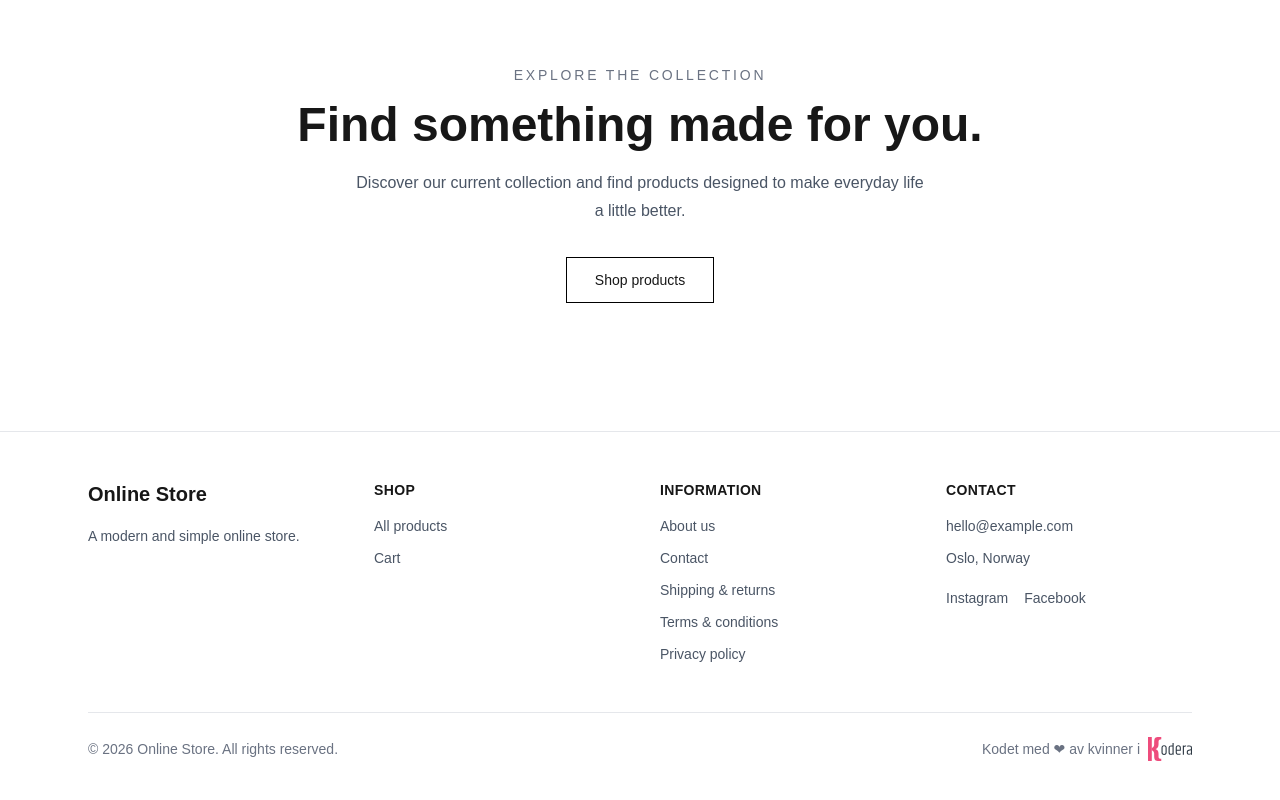
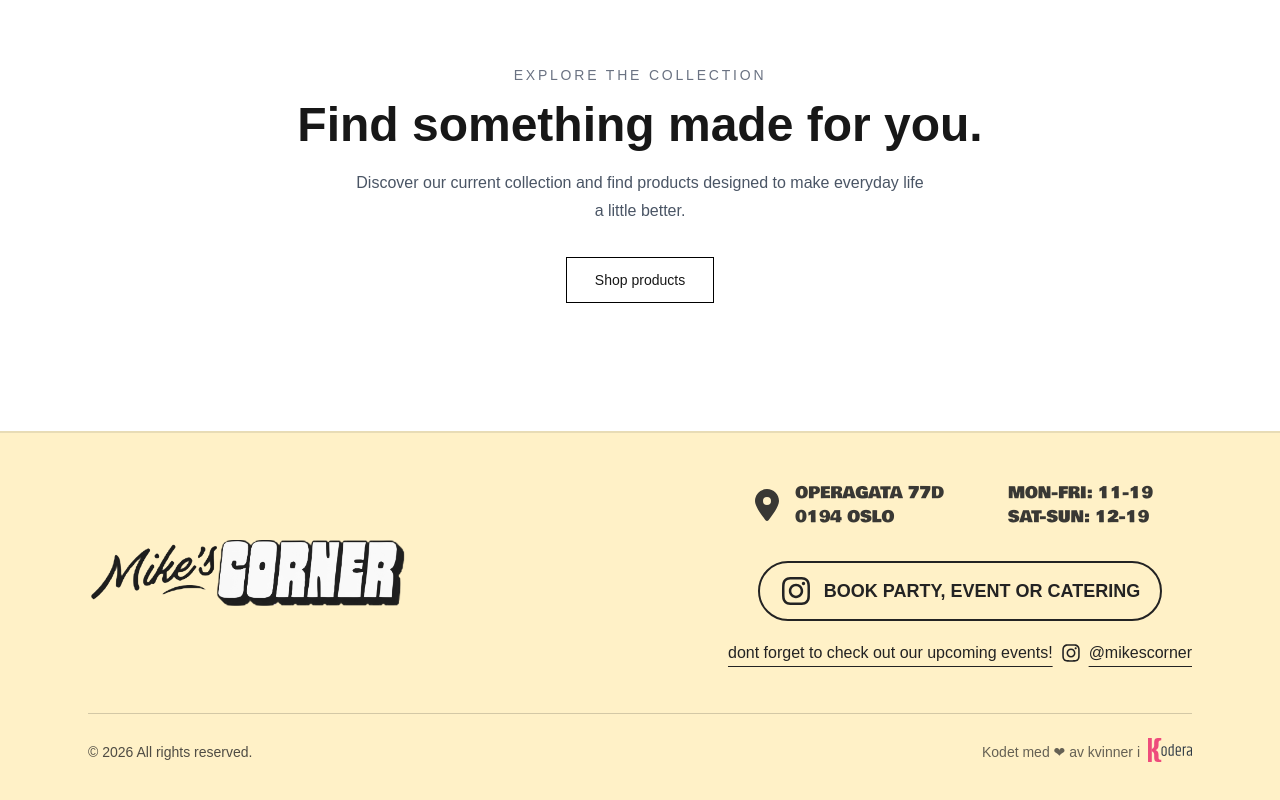
Before and after one commit to LineSvensen/mikes-corner, a Next.js app: page /about in a window 1280 px wide. Shown: the part 2586-3386 px from the top of the page. Built offline with nearby package versions, Linux system fonts and the light colour scheme.

Commit message:
basic footer in place. special card standing more out. in works. small tweaks here and there, grid etc.

```diff
--- a/src/components/Footer.js
+++ b/src/components/Footer.js
@@ -1,107 +1,100 @@
 import Image from "next/image";
-import Link from "next/link";
+import { FaInstagram } from "react-icons/fa";
+import { FaLocationDot } from "react-icons/fa6";
 
 export default function Footer() {
   return (
-    <footer className="mt-auto border-t border-gray-200 bg-white">
+    <footer className="mt-auto border-t-2 border-mc-black/10 bg-mc-beige text-mc-black">
       <div className="mx-auto max-w-6xl px-6 py-12">
-        <div className="grid gap-10 sm:grid-cols-2 lg:grid-cols-4">
+        {/* Main footer */}
+        <div className="flex flex-col items-center gap-10 lg:flex-row lg:justify-between">
           {/* Brand */}
-          <div>
-            <Link href="/" className="text-xl font-bold">
-              Online Store
-            </Link>
+          <div className="flex shrink-0 justify-center">
+            <Image
+              src="/images/herobanner/mikes-corner-logo.webp"
+              alt="Mike's Corner"
+              width={200}
+              height={50}
+              className="h-auto w-40 sm:w-50 lg:w-80"
+            />
+          </div>
 
-            <p className="mt-4 max-w-xs text-sm leading-6 text-gray-600">
-              A modern and simple online store.
+          {/* Contact */}
+          <div className="flex flex-col items-center gap-8">
+            {/* Address and opening hours */}
+            <div className="flex flex-wrap items-center justify-center gap-x-10 gap-y-5 text-sm uppercase sm:text-base lg:pr-4 lg:gap-x-16">
+              {/* Address */}
+              <div className="flex items-center gap-3 font-bowlby-one text-mc-black/90">
+                <FaLocationDot
+                  className="h-6 w-6 shrink-0 sm:h-8 sm:w-8"
+                  aria-hidden="true"
+                />
+
+                <p>
+                  Operagata 77D
+                  <br />
+                  0194 Oslo
                 </p>
               </div>
 
-          {/* Shop */}
-          <div>
-            <h2 className="text-sm font-semibold uppercase tracking-wide">
-              Shop
-            </h2>
-
-            <nav className="mt-4 flex flex-col gap-3 text-sm text-gray-600">
-              <Link href="/products" className="hover:text-black">
-                All products
-              </Link>
-
-              <Link href="/cart" className="hover:text-black">
-                Cart
-              </Link>
-            </nav>
+              {/* Opening hours */}
+              <p className="font-bowlby-one text-mc-black/90">
+                Mon-Fri: 11-19
+                <br />
+                Sat-Sun: 12-19
+              </p>
             </div>
 
-          {/* Information */}
-          <div>
-            <h2 className="text-sm font-semibold uppercase tracking-wide">
-              Information
-            </h2>
+            {/* Instagram */}
+            <div className="flex flex-col items-center gap-5 text-center">
+              {/* Booking button */}
+              <a
+                href="https://ig.me/m/mikescorner"
+                target="_blank"
+                rel="noopener noreferrer"
+                className="inline-flex items-center justify-center gap-3 rounded-full border-2 border-mc-black bg-non px-5 py-3 text-sm font-bold uppercase text-mc-black transition-all duration-200 sm:text-base lg:text-lg
 
-            <nav className="mt-4 flex flex-col gap-3 text-sm text-gray-600">
-              <Link href="/about" className="hover:text-black">
-                About us
-              </Link>
-
-              <Link href="/contact" className="hover:text-black">
-                Contact
-              </Link>
-
-              <Link href="/policy" className="hover:text-black">
-                Shipping & returns
-              </Link>
-
-              <Link href="/policy" className="hover:text-black">
-                Terms & conditions
-              </Link>
-
-              <Link href="/policy" className="hover:text-black">
-                Privacy policy
-              </Link>
-            </nav>
-          </div>
-
-          {/* Contact */}
-          <div>
-            <h2 className="text-sm font-semibold uppercase tracking-wide">
-              Contact
-            </h2>
-
-            <div className="mt-4 space-y-3 text-sm text-gray-600">
-              <p>hello@example.com</p>
-              <p>Oslo, Norway</p>
-
-              <div className="flex gap-4 pt-2">
-                <a href="#" className="hover:text-black">
-                  Instagram
+                hover:-translate-y-1 hover:bg-mc-black hover:text-mc-beige"
+              >
+                <FaInstagram
+                  className="h-6 w-6 shrink-0 sm:h-8 sm:w-8"
+                  aria-hidden="true"
+                />
+                Book party, event or catering
               </a>
 
-                <a href="#" className="hover:text-black">
-                  Facebook
+              {/* Upcoming events */}
+              <a
+                href="https://instagram.com/mikescorner"
+                target="_blank"
+                rel="noopener noreferrer"
+                className="text-xs  underline underline-offset-8 gap-2 flex flex-row items-center transition-opacity hover:opacity-70 sm:text-sm lg:text-base"
+              >
+                dont forget to check out our upcoming events! {" "}
+                 <FaInstagram className="h-5 w-5 " aria-hidden="true" />{" "}
+                @mikescorner
               </a>
             </div>
           </div>
         </div>
-        </div>
 
-        {/* Bottom */}
-        <div className="mt-12 border-t border-gray-200 pt-6">
-          <div className="flex flex-col gap-5 sm:flex-row sm:items-center sm:justify-between">
-            <p className="text-sm text-gray-500">
-              © {new Date().getFullYear()} Online Store. All rights reserved.
+        {/* Bottom footer */}
+        <div className="mt-12 border-t border-mc-black/20 pt-6">
+          <div className="flex flex-col items-center justify-between gap-5 text-center sm:flex-row">
+            {/* Copyright */}
+            <p className="text-sm text-mc-black/80">
+              © {new Date().getFullYear()} All rights reserved.
             </p>
 
             {/* Kodera credit */}
-            <div className="flex items-center gap-2 text-sm text-gray-500">
-              <span className="flex flex-row justify-center gap-2 items-center">
-                Kodet med ❤ av kvinner i
+            <div className="flex items-center justify-center gap-2 text-sm text-mc-black/70">
+              <span>Kodet med ❤ av kvinner i</span>
+
               <a
                 href="https://kodera.no"
                 target="_blank"
                 rel="noopener noreferrer"
-                  className="flex items-center"
+                className="flex items-center pb-1"
                 aria-label="Kodera"
               >
                 <Image
@@ -109,10 +102,9 @@ export default function Footer() {
                   alt="Kodera"
                   width={70}
                   height={24}
-                    className="w-[44px] h-auto"
+                  className="h-auto w-11"
                 />
               </a>
-              </span>
             </div>
           </div>
         </div>
--- a/src/components/MenuSection.js
+++ b/src/components/MenuSection.js
@@ -4,7 +4,10 @@ export default function MenuSection({ items = [] }) {
   const categories = ["Subs", "Sides", "Drikke"];
 
   return (
-    <section id="menu" className="bg-mc-yellow-dark px-5 py-8 text-mc-black ">
+    <section
+      id="menu"
+      className="bg-mc-yellow-dark px-5 py-8 pb-20 text-mc-black "
+    >
       <div className="mx-auto max-w-6xl">
         <svg viewBox="0 0 340 100" className="w-full max-w-lg mx-auto">
           <defs>
@@ -42,7 +45,7 @@ export default function MenuSection({ items = [] }) {
                   className={`grid gap-y-8 ${
                     isDrink
                       ? "grid-cols-1 min-[600px]:grid-cols-2 lg:grid-cols-3 gap-x-4 gap-y-4"
-                      : "grid-cols-1 gap-x-12 sm:grid-cols-2 md:grid-cols-3"
+                      : "grid-cols-1 gap-x-12 sm:grid-cols-2 lg:grid-cols-3"
                   }`}
                 >
                   {categoryItems.map((item) => {
@@ -52,13 +55,14 @@ export default function MenuSection({ items = [] }) {
                     return (
                       <article
                         key={item.id}
-                        className={`relative overflow-hidden rounded-xl bg-yellow-300 ${
-                          isDrink ? "flex flex-row" : ""
-                        }`}
+                        className={`relative overflow-hidden rounded-xl
+                        ${isSpecial ? "bg-mc-red " : "bg-mc-yellow-light"}
+                        ${isDrink ? "flex flex-row" : ""}
+                        `}
                       >
                         {isSpecial && (
-                          <span className="absolute -left-[30%] top-4 z-10 w-[140%] -rotate-[10deg] bg-mc-green py-2 text-center text-sm uppercase text-white  font-permanent-marker sm:text-base md:text-lg lg:text-xl">
-                            This month's special!
+                          <span className="absolute -left-[30%] top-4 z-10 w-[140%] -rotate-[10deg]   bg-mc-red py-2 text-center text-sm uppercase text-mc-yellow-dark font-bowlby-one sm:text-base md:text-lg lg:text-xl">
+                            This month's special
                           </span>
                         )}
                         {item.image && (
@@ -98,21 +102,23 @@ export default function MenuSection({ items = [] }) {
                             }
                           >
                             <h4
-                              className={
-                                isDrink
-                                  ? "text-base  font-bowlby-one uppercase   leading-tight break-normal hyphens-none whitespace-normal text-mc-red"
-                                  : "text-xl font-bowlby-one  uppercase  text-mc-red"
-                              }
+                              className={`font-bowlby-one uppercase
+                                ${isSpecial ? "text-mc-yellow-dark" : "text-mc-red"}
+                            ${
+                              isDrink
+                                ? "text-base font-bowlby-one uppercase leading-tight break-normal hyphens-none whitespace-normal text-mc-red"
+                                : "text-xl  font-bowlby-one uppercase text-mc-red"
+                            }
+                                `}
                             >
                               {item.name}
                             </h4>
 
                             <span
-                              className={
-                                isDrink
-                                  ? "text-sm  font-bowlby-one uppercase mt-2 text-nowrap leading-tight text-mc-red"
-                                  : "text-sm  font-bowlby-one text-nowrap leading-tight uppercase pt-1 text-mc-red"
-                              }
+                              className={`font-bowlby-one uppercase text-nowrap leading-tight
+    ${isSpecial ? "text-mc-yellow-dark" : "text-mc-red"}
+    ${isDrink ? "mt-2 text-sm" : "pt-1 text-base lg:text-lg"}
+  `}
                             >
                               {item.price} Kr
                             </span>
```
Lines whose indentation alone changed are shown as unchanged.
